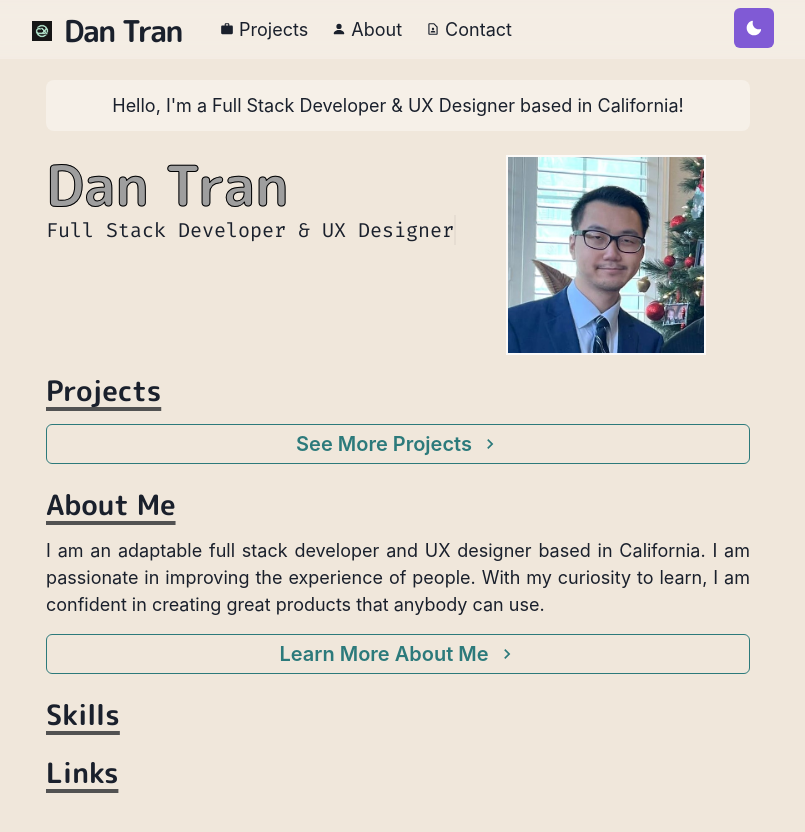
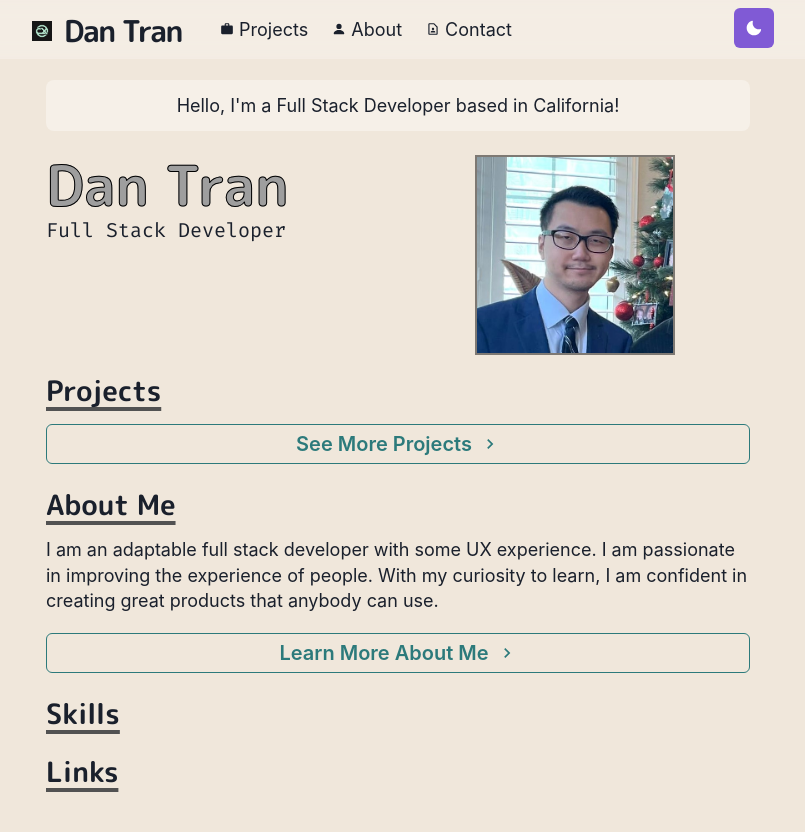
Before and after one commit to dantran16/portfolio-site, a Next.js app: page / in a window 1280 px wide. Shown: the top 832 px of the page, without its empty margins (242-1047 px from the left). Built offline with nearby package versions, Linux system fonts and the light colour scheme; grey boxes are pictures that could not be loaded.

Commit message:
tweaked the tagline and made the typewriter effect work in all viewports

```diff
--- a/components/GridItem.js
+++ b/components/GridItem.js
@@ -35,11 +35,11 @@ export const ProjectGridItem = ({ children, id, title, thumbnail }) => {
             placeholder="blur"
           />
           <LinkOverlay href={`/projects/${id}`}>
-            <Text fontWeight={500} mt={2} fontSize={24}>
+            <Text textAlign={'left'} fontWeight={500} mt={1} fontSize={24}>
               {title}
             </Text>
           </LinkOverlay>
-          <Text fontSize={16}>{children}</Text>
+          <Text textAlign={'left'}  fontSize={16}>{children}</Text>
         </LinkBox>
       </NextLink>
     </Box>
--- a/components/paragraph.js
+++ b/components/paragraph.js
@@ -1,7 +1,9 @@
 import styled from '@emotion/styled'
 
 const Paragraph = styled.p`
-  text-align: justify;
+  text-align: left;
+  line-height: 1.6rem;
+  margin-bottom: 1.2rem;
 `
 
 export default Paragraph;
--- a/lib/styles.css
+++ b/lib/styles.css
@@ -28,6 +28,8 @@
 
 /* Typewriter Animation */
 .line {
+  display:inline-block;
+  width: 12.2em;
   font-size: 20px;
   font-family: 'Fira Code', monospace;
   border-right: 2px solid rgba(0,255, 255, 0);
@@ -37,13 +39,13 @@
 
 
 .typing-dark{
-  animation: typewriter 2s steps(40) 0.5s 1 normal both,
-  blink-text-cursor-dark 500ms steps(40) infinite normal;
+  animation: typewriter 2s steps(40) 0.5s 1,
+  blink-text-cursor-dark 500ms steps(40) 8;
 }
 
 .typing-light{
-  animation: typewriter 2s steps(40) 0.5s 1 normal both,
-  blink-text-cursor-light 500ms steps(40) infinite normal;
+  animation: typewriter 2s steps(40) 0.5s 1,
+  blink-text-cursor-light 500ms steps(40) 8;
 }
 
 @keyframes typewriter{
@@ -51,7 +53,7 @@
     width: 0%;
   }
   to {
-    width: 20.5em;
+    width: 12.2em;
   }
 }
 
--- a/pages/index.js
+++ b/pages/index.js
@@ -12,7 +12,7 @@ const Page = () => {
     <Layout>
       <Container maxW='container.md'>
         <Box borderRadius="lg" bg={useColorModeValue('whiteAlpha.500', 'whiteAlpha.200')} p={3} mb={6} align="center">
-          Hello, I&apos;m a Full Stack Developer & UX Designer based in California!
+          Hello, I&apos;m a Full Stack Developer based in California!
         </Box>
 
         <Box display={{ md: 'flex' }}>
@@ -21,12 +21,12 @@ const Page = () => {
               Dan Tran
             </Heading>
             <p className={'line' + ' ' + useColorModeValue('typing-light', 'typing-dark')}>
-              Full Stack Developer & UX Designer
+              Full Stack Developer
             </p>
           </Box>
-          <Box flexShrink={0} mt={{base:4, md: 0}} mx={{md: 50}} align="center" >
+          <Box flexShrink={0} mt={{base:4, md: 0}} mx={{md: 75}} align="center" >
             <Image
-              borderColor="whiteAlpha.800"
+              borderColor={useColorModeValue("blackAlpha.600", "whiteAlpha.800")}
               borderWidth={2}
               borderStyle="solid"
               maxWidth="200px"
@@ -52,7 +52,7 @@ const Page = () => {
           <Heading as="h3" variant="section-title">
             About Me
           </Heading>
-          <Paragraph>I am an adaptable full stack developer and UX designer based in California. I am passionate in improving the experience of people. With my curiosity to learn, I am confident in creating great products that anybody can use.
+          <Paragraph>I am an adaptable full stack developer with some UX experience. I am passionate in improving the experience of people. With my curiosity to learn, I am confident in creating great products that anybody can use.
           </Paragraph>
           <Box align="left" my={4} size="lg">
             <NextLink href="/about">
```
